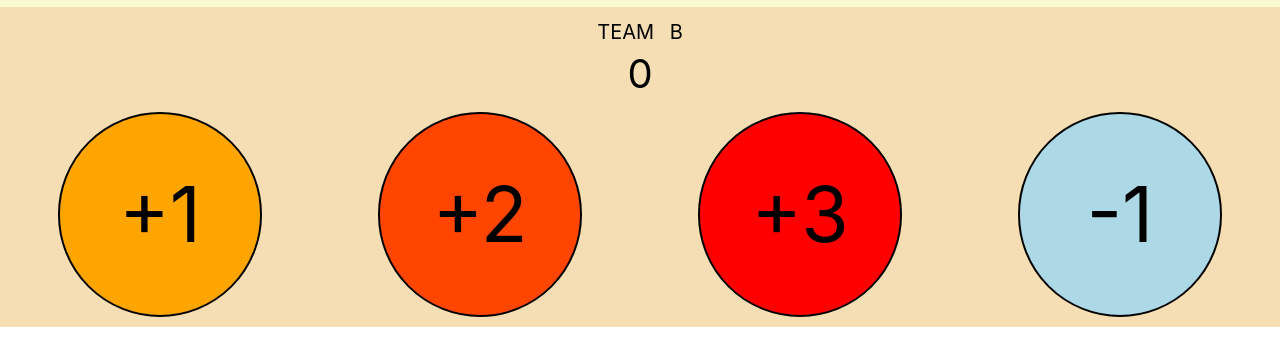
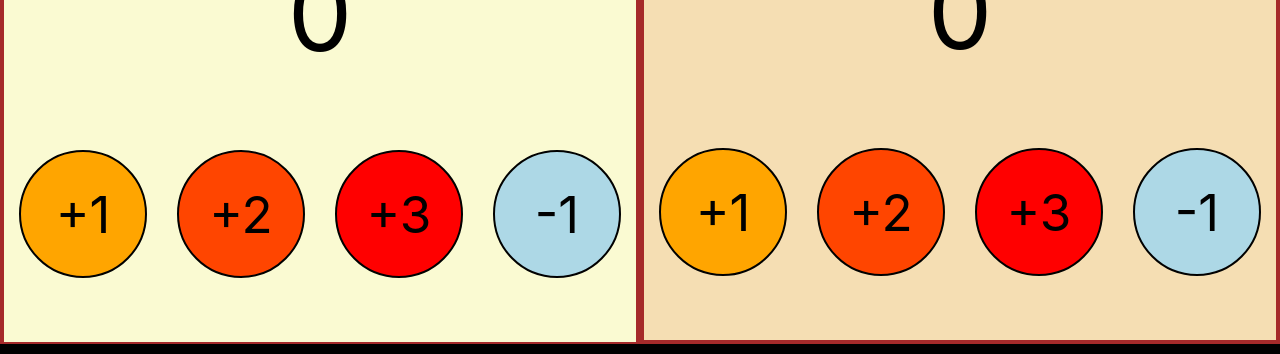
Before and after one commit to k-son/basket, a plain HTML site: page index.html in a window 1280 px wide. Shown: the part 446-800 px from the top of the page. Drawn offline with nearby package versions, Linux system fonts and the light colour scheme.

Commit message:
Add horizontal declarations

```diff
--- a/scss/partials/layout.scss
+++ b/scss/partials/layout.scss
@@ -4,11 +4,21 @@
   display: flex;
   flex-direction: column;
   justify-content: space-evenly;
+  background-color: black;
+
+
+  @media (orientation: landscape) {
+   justify-content: space-around;
+  }
 }
 
 .time {
   display: flex;
   height: 10vh;
+
+  @media (orientation: landscape) {
+   height: 25vh;
+  }
 }
 
 .new-game {
@@ -26,6 +36,7 @@
   display: flex;
   justify-content: center;
   align-items: center;
+  color: white
 }
 
 .btn {
@@ -45,10 +56,13 @@
   }
 }
 
-
 .scores {
   display: flex;
   flex-direction: column;
+
+  @media (orientation: landscape) {
+    flex-direction: row;
+  }
 }
 
 .team {
@@ -57,13 +71,21 @@
   display: flex;
   flex-direction: column;
   justify-content: space-evenly;
+  border: 4px solid brown;
+
+  @media (orientation: landscape) {
+    width: 50%;
+    height: 70vh;
+  }
 }
 
 .team-a {
   background-color: lightgoldenrodyellow;
+  border-bottom: 2px solid brown;
 }
 .team-b {
   background-color: wheat;
+  border-top: 2px solid brown;
 }
 
 .score-box {
@@ -73,13 +95,22 @@
 }
 
 .caption {
-  font-size: 2rem;
+  font-size: 7vw;
   text-transform: uppercase;
   word-spacing: 1rem;
+  margin-bottom: 2rem;
+
+  @media (orientation: landscape) {
+    font-size: 4vw;
+  }
 }
 
 .score-count {
-  font-size: 4rem;
+  font-size: 14vw;
+
+  @media (orientation: landscape) {
+   font-size: 8vw;
+  }
 }
 
 .point-box {
@@ -94,6 +125,12 @@
   border: 2px solid black;
   text-align: center;
   font-size: 6vw;
+
+  @media (orientation: landscape) {
+    width: 10vw;
+    height: 10vw;
+    font-size: 4vw;
+  }
 }
 
 .plus1 {
```
Also changed, not shown: css/main.css, css/main.min.css.
